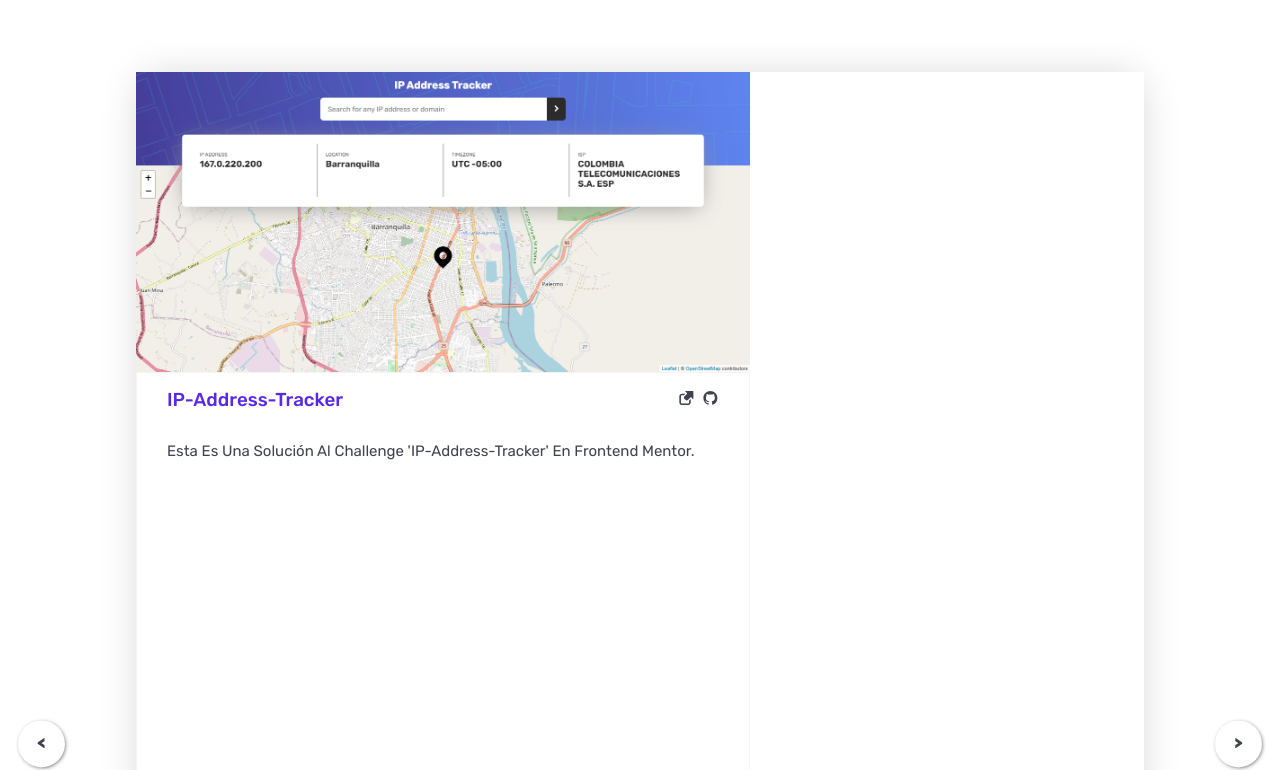
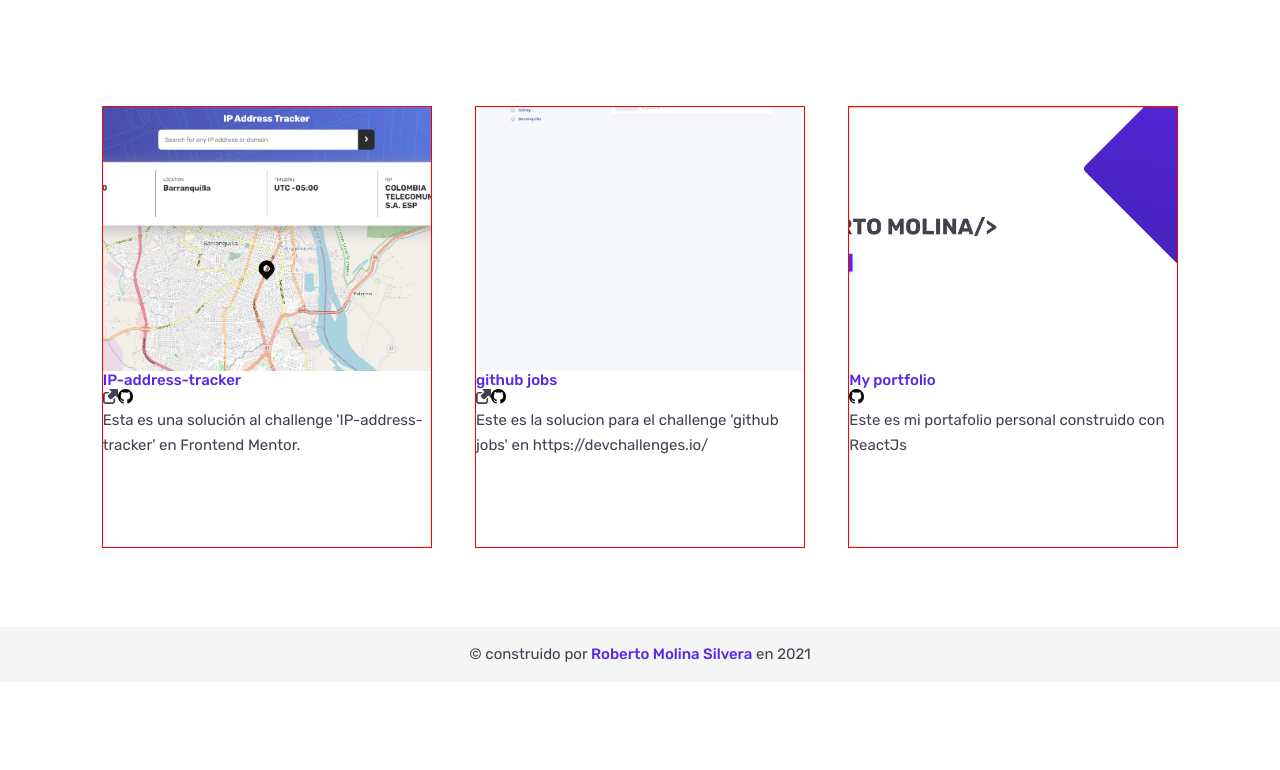
Before and after one commit to robertoms99/portfolio, a React (Create React App) app: page / in a window 1280 px wide. Shown: the part 2374-3144 px from the top of the page. After the commit the page ends 3056 px from the top, so only its background shows below. Built offline with nearby package versions, Linux system fonts and the light colour scheme.

Commit message:
fix: correccion seccion proyectos WIP

```diff
--- a/src/config/contants.ts
+++ b/src/config/contants.ts
@@ -123,15 +123,6 @@
     links: {
       github: 'https://github.com/robertoms99/portfolio'
     }
-  },
-  {
-    id: 4,
-    image: IPProject,
-    title: 'github-jobs-challenge',
-    description: 'This is a challenge to github job challenge (https://devchallenges.io/)',
-    links: {
-      github: 'https://github.com/robertoms99/github-jobs-challenge'
-    }
   }
 ]
 
--- a/src/styles/components/common/_project.scss
+++ b/src/styles/components/common/_project.scss
@@ -2,68 +2,30 @@
 @use '../../abstracts/variables' as *;
 
 .project {
-  --project-item-width: 85%;
+  --width: 100%;
   --height-relation: 4;
   --width-relation: 3;
-  --aspect-width-ratio: (var(--project-item-width) / var(--width-relation));
-  background-color: var(--color-white);
-  box-shadow: 0 0 4rem -0.75rem rgba(0, 0, 0, 0.2);
-  min-height: 30rem;
-  margin: 2em auto;
-  width: var(--project-item-width);
+  --aspect-width-ratio: (var(--width) / var(--width-relation));
   padding-top: calc(var(--aspect-width-ratio) * var(--height-relation));
   position: relative;
+  width: var(--width);
+  border: 1px solid red;
+  margin: 1em;
   @include responsive('sm') {
-    --project-item-width: 90%;
+    --width: 33rem;
   }
 
   &__wrapper {
     overflow: hidden;
-    display: flex;
-    flex-direction: column;
     position: absolute;
     top: 0;
     bottom: 0;
+    display: flex;
+    flex-direction: column;
   }
 
   &__media {
-    max-width: 100%;
-    height: 30rem;
-    overflow: hidden;
-  }
-
-  &__media,
-  &__content {
-    width: 100%;
-  }
-
-  &__content {
-    flex: 1;
-    background-color: var(--color-transparent-white);
-    border: 1px solid var(--color-light-grey);
-    padding: 1em 2em;
-    text-transform: capitalize;
-  }
-
-  &__heading {
-    font-size: 1.25em;
-    display: flex;
-    align-items: center;
-    justify-content: space-between;
-    margin-bottom: 1.5em;
-  }
-  &__link {
-    &:not(:last-child) {
-      margin-right: 0.25em;
-    }
-  }
-  &__options {
-    flex-shrink: 0;
-  }
-  &__icon {
-    fill: currentColor;
-    width: 0.75em;
-    height: 0.75em;
+    height: 60%;
   }
 }
 
--- a/src/styles/layouts/_projects.scss
+++ b/src/styles/layouts/_projects.scss
@@ -5,33 +5,16 @@
   align-items: center;
   justify-content: center;
   min-height: 100vh;
-
   width: 100%;
   &-wrapper {
     margin: auto;
     max-width: 112rem;
     width: 100%;
   }
-
-  &__carousel {
-    width: 100%;
-    margin: auto;
-    margin-top: 3em;
-    .carouselify__control {
-      background-color: var(--color-white);
-      border-radius: 50%;
-      box-shadow: 1px 1px 0.5rem -0.2rem black;
-      font-weight: 900;
-      &:hover,
-      &:active {
-        color: var(--color-primary);
-      }
-    }
-    .carouselify__dot {
-      border: 1px solid var(--color-primary);
-      &--active {
-        background-color: var(--color-primary);
-      }
-    }
+  &-list {
+    margin-top: 5em;
+    display: flex;
+    justify-content: space-around;
+    flex-wrap: wrap;
   }
 }
--- a/src/views/components/sections/ProjectsSection/ProjectsSection.tsx
+++ b/src/views/components/sections/ProjectsSection/ProjectsSection.tsx
@@ -5,18 +5,16 @@
 import ProjectItem from './components/ProjectItem'
 
 const ProjectsSection = () => {
-  const { carouselifyRef } = useCarouselify()
-
   return (
     <section className="[ section ] [ projects ]" id="projects">
       <div className="projects-wrapper">
         <CaretSubtitle text="mis proyectos" />
         <Heading.Primary text="ultimos trabajos" />
-        <Carousel className="projects__carousel" ref={carouselifyRef}>
+        <div className="projects-list">
           {PROJECTS_LIST.map((PROJECT) => (
             <ProjectItem key={PROJECT.id} project={PROJECT} />
           ))}
-        </Carousel>
+        </div>
       </div>
     </section>
   )
```
Also changed, not shown: src/assets/images/github-job.png.
